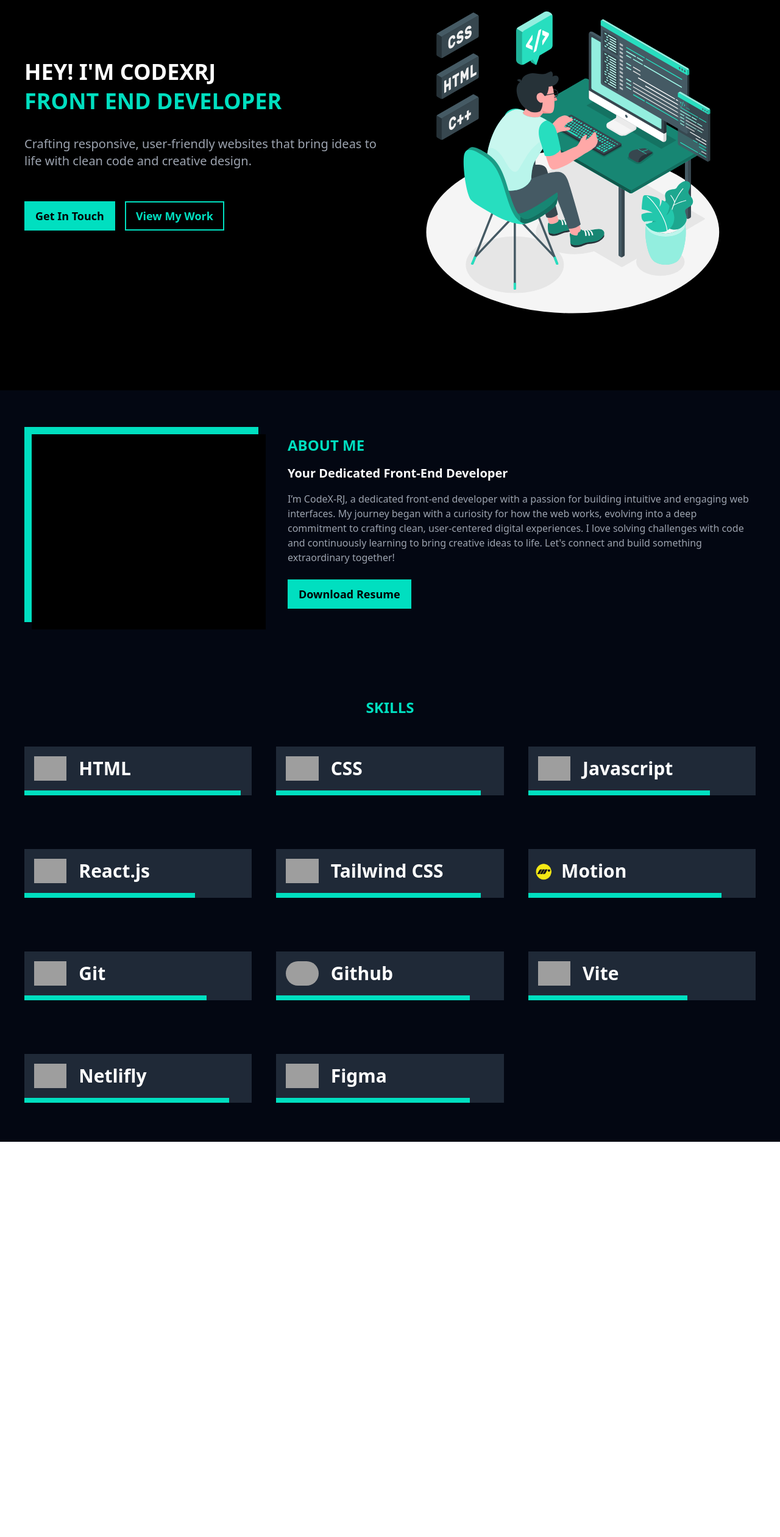
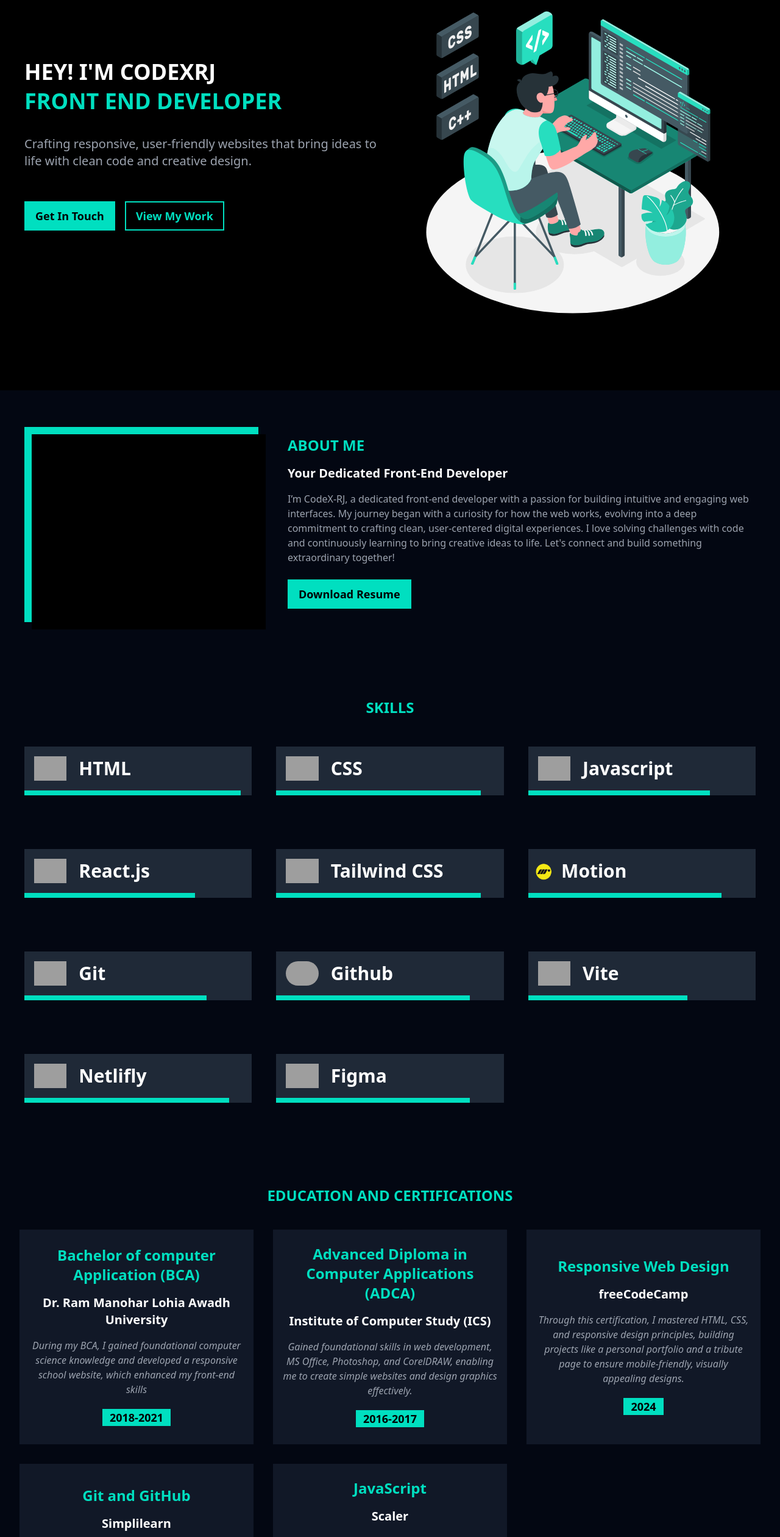
Before and after one commit to CodeX-RJ/my-portfolio, a React (Vite) app: page / in a window 1280 px wide. Shown: the part 120-2640 px from the top of the page at 61% size. Before the commit the page ends 1992 px from the top, so only its background shows below. Built offline with nearby package versions, Linux system fonts and the light colour scheme; grey boxes are pictures that could not be loaded.

Commit message:
added education and certificates

```diff
--- a/src/App.jsx
+++ b/src/App.jsx
@@ -3,6 +3,7 @@
 import HeroSection from "./sections/HeroSection"
 import About from "./sections/About"
 import Skills from "./sections/Skills"
+import Education from "./sections/Education"
 
 export default function App() {
 
@@ -12,6 +13,7 @@
     <HeroSection/>
     <About/>
     <Skills/>
+    <Education/>
     </>
   )
 }
--- a/src/sections/About.jsx
+++ b/src/sections/About.jsx
@@ -4,13 +4,12 @@
 const About = () => {
   return (
     <section className='bg-gray-950 h-full w-full flex flex-col-reverse md:flex-row p-6 md:p-10 items-center'>
-      <motion.div  initial={{ opacity: 0, x: -150 }}
-  whileInView={{ opacity: 1, x: 0 }}
-  transition={{
-    duration: 0.3,
-    ease: 'easeInOut',
-  }}
-   className='w-full md:w-2/6 my-5 '>
+      <motion.div
+      initial={{ opacity: 0, x: -150 }}
+      whileInView={{ opacity: 1, x: 0 }}
+      transition={{duration: 0.5, ease: 'easeInOut'}}
+      viewport={{once:true}}
+       className='w-full md:w-2/6 my-5 '>
         <div className='bg-csGreen w-full h-80 relative'>
           <div className='bg-black w-full h-80 absolute top-3 left-3'>
 
@@ -18,10 +17,10 @@
         </div>
       </motion.div>
       <motion.div className='flex flex-col w-full md:w-4/6 md:ml-12'
-      initial={{opacity: 0}}
-      whileInView={{opacity: 1}}
-      transition={{duration: 0.1, ease:'easeIn', delay: 0.5}}
-
+      initial={{translateX: '40%', opacity: 0}}
+      whileInView={{translateX: '0',opacity: '100%'}}
+      transition={{duration: 0.5, ease:'easeIn', delay: 0.5}}
+      viewport={{once: true}}
       >
         <h1 className='text-csGreen font-bold text-2xl my-2'>
           ABOUT ME
--- /dev/null
+++ b/src/sections/Education.jsx
@@ -0,0 +1,46 @@
+import React from 'react'
+import { easeInOut, motion, animate } from 'motion/react'
+
+const Education = () => {
+
+  const myArray = [{id: 1, course: 'Bachelor of computer Application (BCA)', university: 'Dr. Ram Manohar Lohia Awadh University', discription: 'During my BCA, I gained foundational computer science knowledge and developed a responsive school website, which enhanced my front-end skills', year: '2018-2021'},
+  {id: 2, course: 'Advanced Diploma in Computer Applications (ADCA)', university: 'Institute of Computer Study (ICS)', discription: 'Gained foundational skills in web development, MS Office, Photoshop, and CorelDRAW, enabling me to create simple websites and design graphics effectively.', year: '2016-2017'},
+  {id: 3, course: 'Responsive Web Design', university: 'freeCodeCamp', discription: 'Through this certification, I mastered HTML, CSS, and responsive design principles, building projects like a personal portfolio and a tribute page to ensure mobile-friendly, visually appealing designs.', year: '2024'},
+  {id: 4, course: 'Git and GitHub', university: 'Simplilearn', discription: 'This certification taught me effective version control practices, including repository management, branching, and collaboration. I applied these skills by managing my own projects and contributing to team repositories on GitHub.', year: '2024'},
+  {id: 4, course: 'JavaScript', university: 'Scaler', discription: 'This course strengthened my understanding of JavaScript, covering topics like ES6, asynchronous programming, and DOM manipulation. I also solved complex coding problems and developed small interactive web applications to reinforce my learning.', year: '2024'},
+
+  ]
+
+
+  return (
+    <section className='bg-gray-950 h-full p-8'>
+        <h1 className='text-csGreen font-bold text-2xl text-center py-10'>
+          EDUCATION AND CERTIFICATIONS
+        </h1>
+
+        <div className='grid grid-cols-1 md:grid-cols-2 lg:grid-cols-3 gap-8'>
+          {myArray.map((item, index) => (
+
+                <motion.div key={item.id} id='firstElement' className='p-4 flex flex-col justify-center bg-gray-900 cursor-pointer' initial={{translateX: '-20%',translateY: '-20%', opacity: '0'}}
+                whileInView={{translateX: '0',translateY: '0', opacity: '100%', transition: {duration: 0.5, ease: 'easeInOut', delay: index*0.3}}}
+                whileHover={{scale: 1.05, boxShadow: '0 0 5px #00DFC0, 0 0 10px #00DFC0, 0 0 20px #00DFC0', transition: {duration: 0.3, ease: 'easeIn'}}}
+                viewport={{once:true}}
+
+                >
+                <h2 className='text-csGreen text-center text-2xl font-bold py-2'>{item.course}</h2>
+                <h3 className='text-white text-center text-xl font-semibold py-2'>{item.university}</h3>
+                <p className='text-gray-400 italic text-center py-2'>{item.discription}</p>
+                <span className='bg-csGreen text-black font-bold px-3 text-lg text-center self-center my-3'>{item.year}</span>
+                </motion.div>
+
+          ))}
+
+
+
+        </div>
+
+    </section>
+  )
+}
+
+export default Education
--- a/src/sections/HeroSection.jsx
+++ b/src/sections/HeroSection.jsx
@@ -1,6 +1,7 @@
 import React from 'react'
 import backgroundImage from '../assets/bg-image.jpg';
 import heroImage from '../assets/heroImage.svg';
+import { motion } from 'motion/react';
 import 'animate.css'
 const HeroSection = () => {
 
@@ -8,16 +9,53 @@
   return (
     <section  className= ' bg-black flex flex-col md:flex-row pt-20 p-10 items-center pb-20'>
       <div className='flex flex-col md:w-1/2 '>
-        <h1 className='text-white text-3xl  lg:text-4xl font-bold my-1'>HEY! I'M CODEXRJ</h1>
-        <h2 className='text-csGreen text-3xl lg:text-4xl font-bold my-1 mb-8 z-0 animate__animated animate__flipInX animate__infinite animate__slow'>FRONT END DEVELOPER</h2>
-        <p className='text-gray-400 text-base md:text-lg lg:text-xl my-1'>Crafting responsive, user-friendly websites that bring ideas to life with clean code and creative design.</p>
+        <h1 className='text-white text-3xl  lg:text-4xl font-bold my-1 relative'>HEY! I'M CODEXRJ</h1>
+        <motion.h1 className='text-black text-3xl  lg:text-4xl bg-black font-bold my-1 absolute'
+        initial={{translateY: '0'}}
+        whileInView={{translateY: '100%'}}
+        transition={{duration: 1, ease: 'easeIn'}}
+        viewport={{once: true}}
+        >HEY! I'M CODEXRJ</motion.h1>
+
+          <h2 className='text-csGreen text-3xl lg:text-4xl font-bold my-1 mb-8 z-0 relative overflow-hidden'>FRONT END DEVELOPER</h2>
+          <motion.h2 className='text-black bg-black text-3xl lg:text-4xl font-bold absolute'
+          initial={{translateY: '145%'}}
+          whileInView={{translateY: '220%'}}
+          transition={{duration: 1, ease: 'easeIn'}}
+          viewport={{once: true}}
+          >FRONT END DEVELOPER</motion.h2>
+
+
+
+        <div className='relative overflow-hidden'>
+          <p className='text-gray-400 text-base md:text-lg lg:text-xl my-1 w-fit'>Crafting responsive, user-friendly websites that bring ideas to life with clean code and creative design.</p>
+          <motion.p className='text-black text-base md:text-lg lg:text-xl absolute bg-black '
+          initial={{translateY: '-100%'}}
+          whileInView={{translateY: '0'}}
+          transition={{duration: 1, ease: 'easeIn'}}
+          viewport={{once: true}}
+          >Crafting responsive, user-friendly websites that bring ideas to life with clean code and creative design.</motion.p>
+        </div>
+
+
+
         <div className='flex-row my-10'>
-          <button className='bg-csGreen border-2 border-csGreen  text-black m-2 ml-0 px-4 py-2 text-sm sm:text-lg font-semibold transition-colors duration-300 ease-linear hover:text-csGreen hover:bg-black'>Get In Touch</button>
-          <button className='border-2 border-csGreen text-csGreen md:m-2 my-2 px-4 py-2 text-sm  sm:text-lg font-semibold hover:text-black hover:bg-csGreen transition-colors duration-300 ease-linear'>View My Work</button>
+          <motion.button className='bg-csGreen border-2 border-csGreen  text-black m-2 ml-0 px-4 py-2 text-sm sm:text-lg font-semibold transition-colors duration-300 ease-linear hover:text-csGreen hover:bg-black'
+          initial={{translateX:'-20%', opacity: 0}}
+          whileInView={{translateX: 0, opacity: '100%'}}
+          transition={{duration: 0.5, ease: 'easeIn', delay: 1}}
+          viewport={{once: true}}
+          >Get In Touch</motion.button>
+          <motion.button className='border-2 border-csGreen text-csGreen md:m-2 my-2 px-4 py-2 text-sm  sm:text-lg font-semibold hover:text-black hover:bg-csGreen transition-colors duration-300 ease-linear'
+          initial={{translateX:'-20%', opacity: 0}}
+          whileInView={{translateX: 0, opacity: '100%'}}
+          transition={{duration: 0.5, ease: 'easeIn', delay: 1.5}}
+          viewport={{once: true}}
+        >View My Work</motion.button>
         </div>
       </div>
       <div className='w-full md:w-1/2 grid place-items-center md:p-8 mt-10 md:mt-0'>
-        <img src={heroImage} alt="hero section image" className='animate__animated animate__fadeInRightBig'/>
+        <motion.img src={heroImage} alt="hero section image" initial={{scale: '50%', opacity: 0}}  whileInView={{scale: "100%", opacity: '100%'}} transition={{duration: 1, ease: 'easeIn'}} viewport={{once: true}}/>
       </div>
     </section>
 
```
